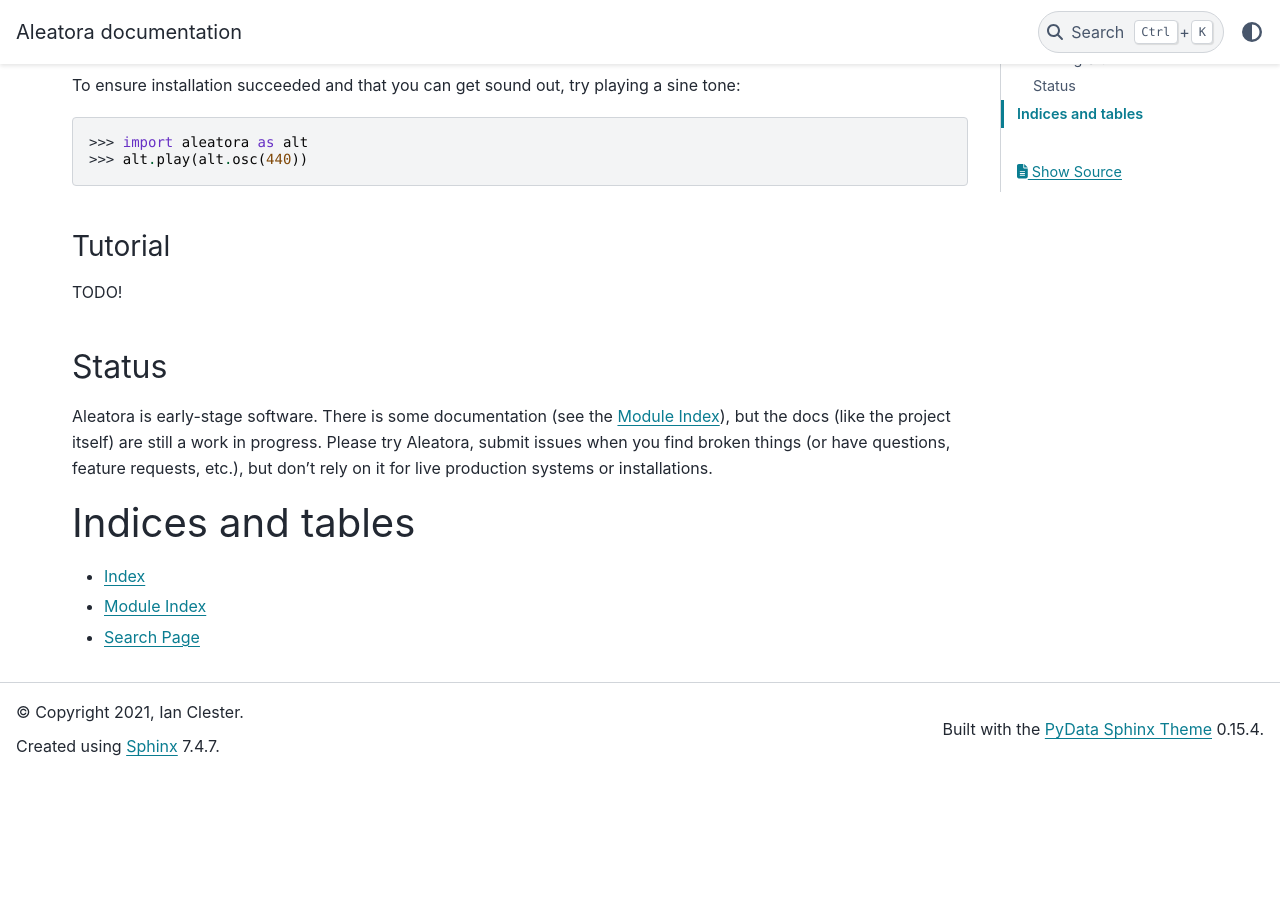
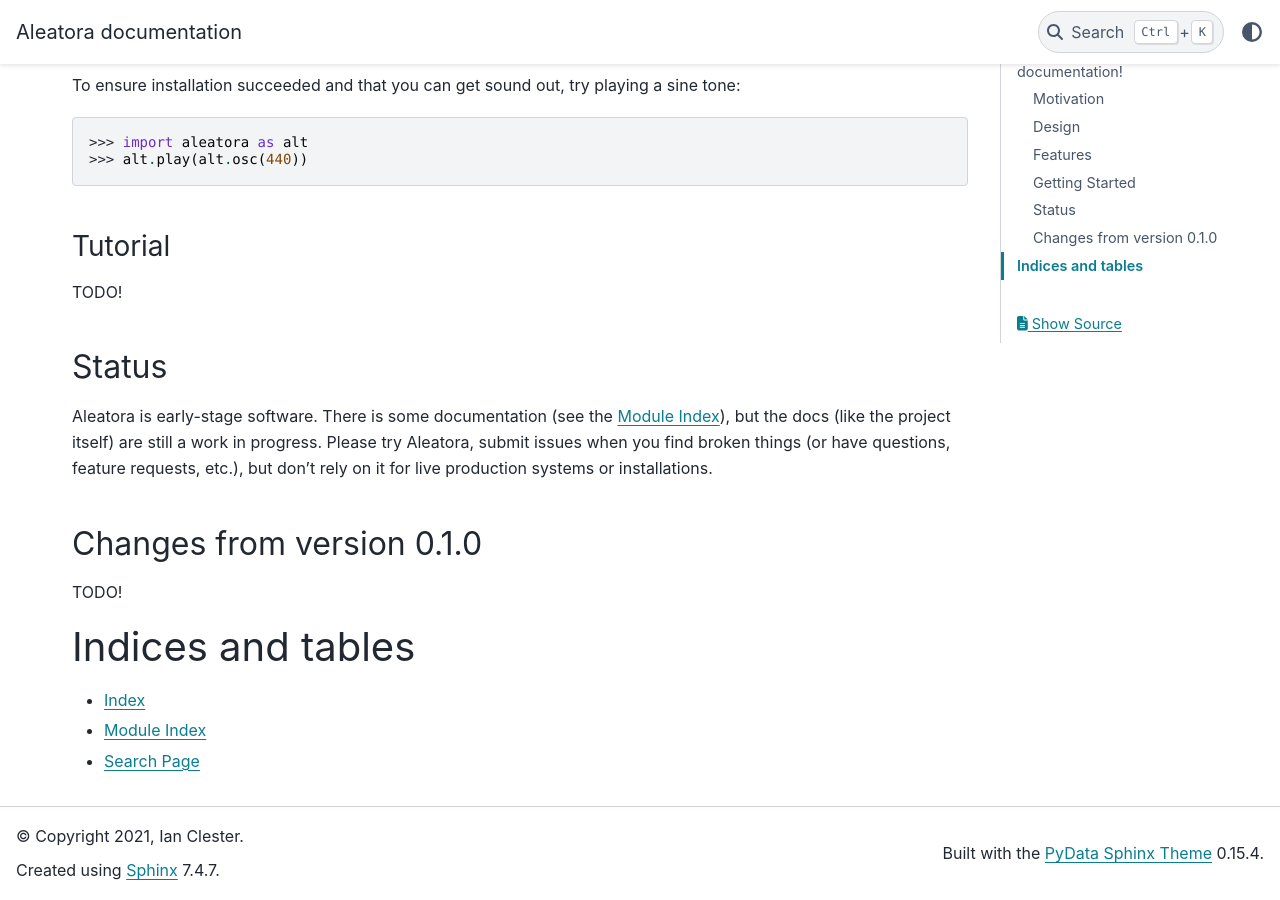
Before and after one commit to ijc8/aleatora, a Sphinx documentation site: the page built from docs/index.rst, in a window 1280 px wide and 900 px high, scrolled down 1978 px. Built offline with Sphinx 7.4.7 and the PyData theme 0.15.4, drawn with Linux system fonts in a browser that asks for light colours; before the commit the page ends 2754 px from its top, so only the background shows below that.

Commit message:
Add another placeholder heading.

```diff
--- a/docs/index.rst
+++ b/docs/index.rst
@@ -83,6 +83,10 @@
 
 Aleatora is early-stage software. There is some documentation (see the :ref:`modindex`), but the docs (like the project itself) are still a work in progress. Please try Aleatora, submit issues when you find broken things (or have questions, feature requests, etc.), but don't rely on it for live production systems or installations.
 
+Changes from version 0.1.0
+--------------------------
+
+TODO!
 
 Indices and tables
 ==================
```
